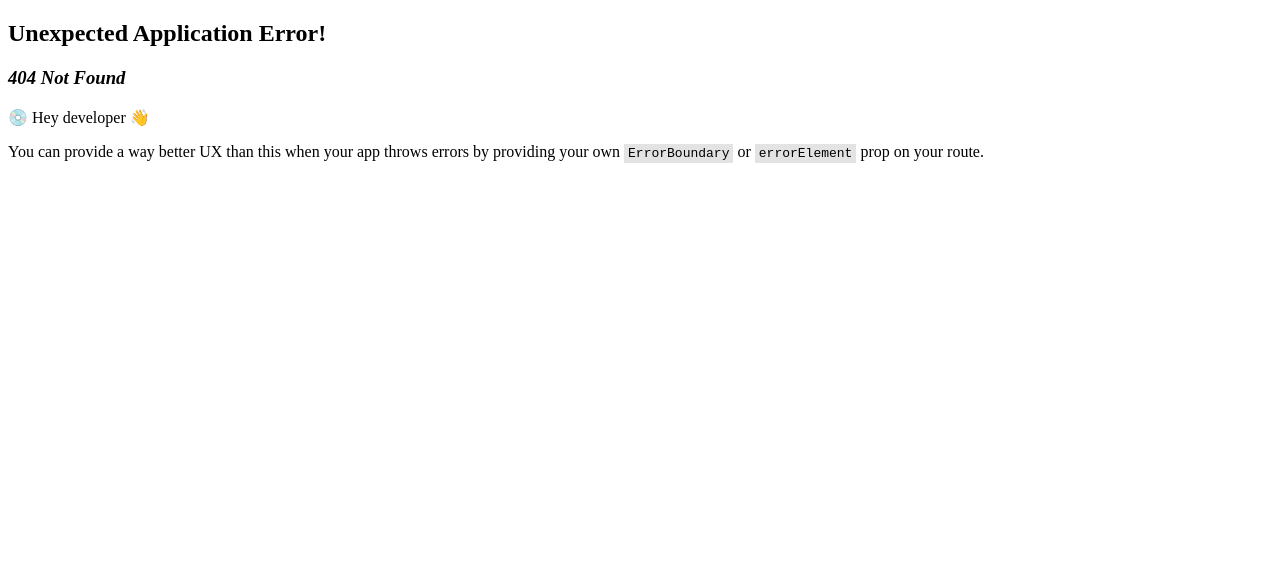
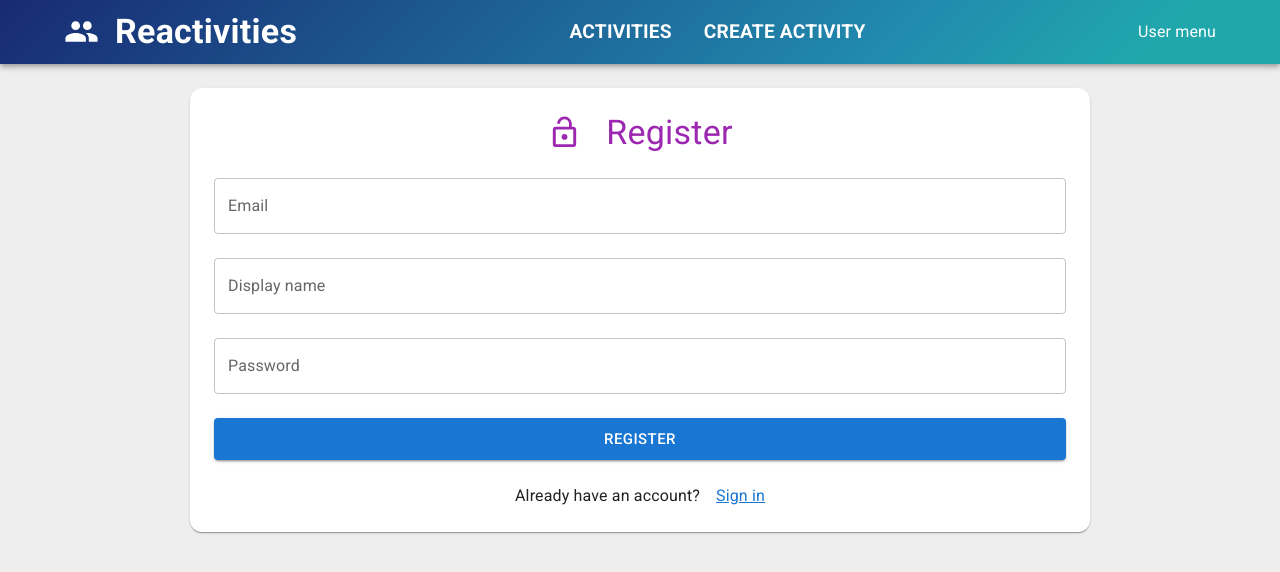
Before and after one commit to williamcaocmu/reactivities-fe, a React (Vite) app: page /register in a window 1280 px wide. Before the commit this address had no page. Shown: the top 572 px of the page. Built offline with nearby package versions, Linux system fonts and the light colour scheme.

Commit message:
create register + login form

```diff
--- /dev/null
+++ b/src/features/accounts/LoginForm.tsx
@@ -0,0 +1,48 @@
+import { LockOpen } from "@mui/icons-material";
+import { Box, Button, Paper, Typography } from "@mui/material";
+import TextField from "@mui/material/TextField";
+import { Link } from "react-router";
+
+export default function LoginForm() {
+  return (
+    <Paper
+      component="form"
+      sx={{
+        display: "flex",
+        flexDirection: "column",
+        p: 3,
+        gap: 3,
+        maxWidth: "md",
+        mx: "auto",
+        borderRadius: 3,
+      }}
+    >
+      <Box
+        display="flex"
+        alignItems="center"
+        justifyContent="center"
+        gap={3}
+        color="secondary.main"
+      >
+        <LockOpen fontSize="large" />
+        <Typography variant="h4">Sign in</Typography>
+      </Box>
+      <TextField label="Email" name="email" />
+      <TextField label="Password" type="password" name="password" />
+      <Button type="submit" variant="contained" size="large">
+        Login
+      </Button>
+      <Typography sx={{ textAlign: "center" }}>
+        Don't have an account?
+        <Typography
+          sx={{ ml: 2 }}
+          component={Link}
+          to="/register"
+          color="primary"
+        >
+          Sign up
+        </Typography>
+      </Typography>
+    </Paper>
+  );
+}
--- /dev/null
+++ b/src/features/accounts/RegisterForm.tsx
@@ -0,0 +1,47 @@
+import { LockOpen } from "@mui/icons-material";
+import { Box, Button, Paper, Typography } from "@mui/material";
+import TextField from "@mui/material/TextField";
+import { Link } from "react-router";
+
+export default function RegisterForm() {
+  const onSubmit = async (data: object) => {};
+
+  return (
+    <Paper
+      component="form"
+      onSubmit={onSubmit}
+      sx={{
+        display: "flex",
+        flexDirection: "column",
+        p: 3,
+        gap: 3,
+        maxWidth: "md",
+        mx: "auto",
+        borderRadius: 3,
+      }}
+    >
+      <Box
+        display="flex"
+        alignItems="center"
+        justifyContent="center"
+        gap={3}
+        color="secondary.main"
+      >
+        <LockOpen fontSize="large" />
+        <Typography variant="h4">Register</Typography>
+      </Box>
+      <TextField label="Email" name="email" />
+      <TextField label="Display name" name="displayName" />
+      <TextField label="Password" type="password" name="password" />
+      <Button type="submit" variant="contained" size="large">
+        Register
+      </Button>
+      <Typography sx={{ textAlign: "center" }}>
+        Already have an account?
+        <Typography sx={{ ml: 2 }} component={Link} to="/login" color="primary">
+          Sign in
+        </Typography>
+      </Typography>
+    </Paper>
+  );
+}
```
Also changed, not shown: src/app/router/Routes.tsx (+10 -0 lines).
